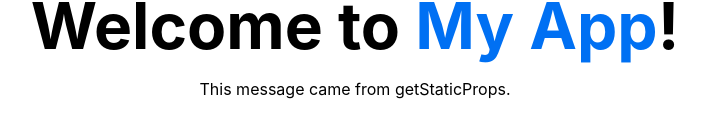
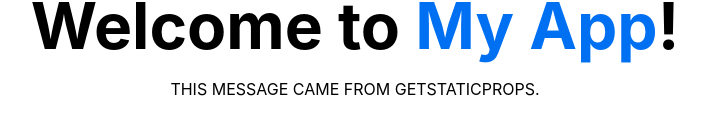
Before and after one commit to feugy/nextjs-middleware-issue, a Next.js app in the folder apps/my-app/: page /my-app/ in a window 1280 px wide. Shown: the part 348-486 px from the top of the page, without its empty margins (285-990 px from the left). Built offline with nearby package versions, Linux system fonts and the light colour scheme.

Commit message:
toUpperCase.

```diff
--- a/apps/my-app/pages/index.js
+++ b/apps/my-app/pages/index.js
@@ -24,7 +24,7 @@ export default function Home({ message }) {
           </Link>
           !
         </h1>
-        <p>{message}</p>
+        <p>{message.toUpperCase()}</p>
       </main>
     </div>
   );
```
